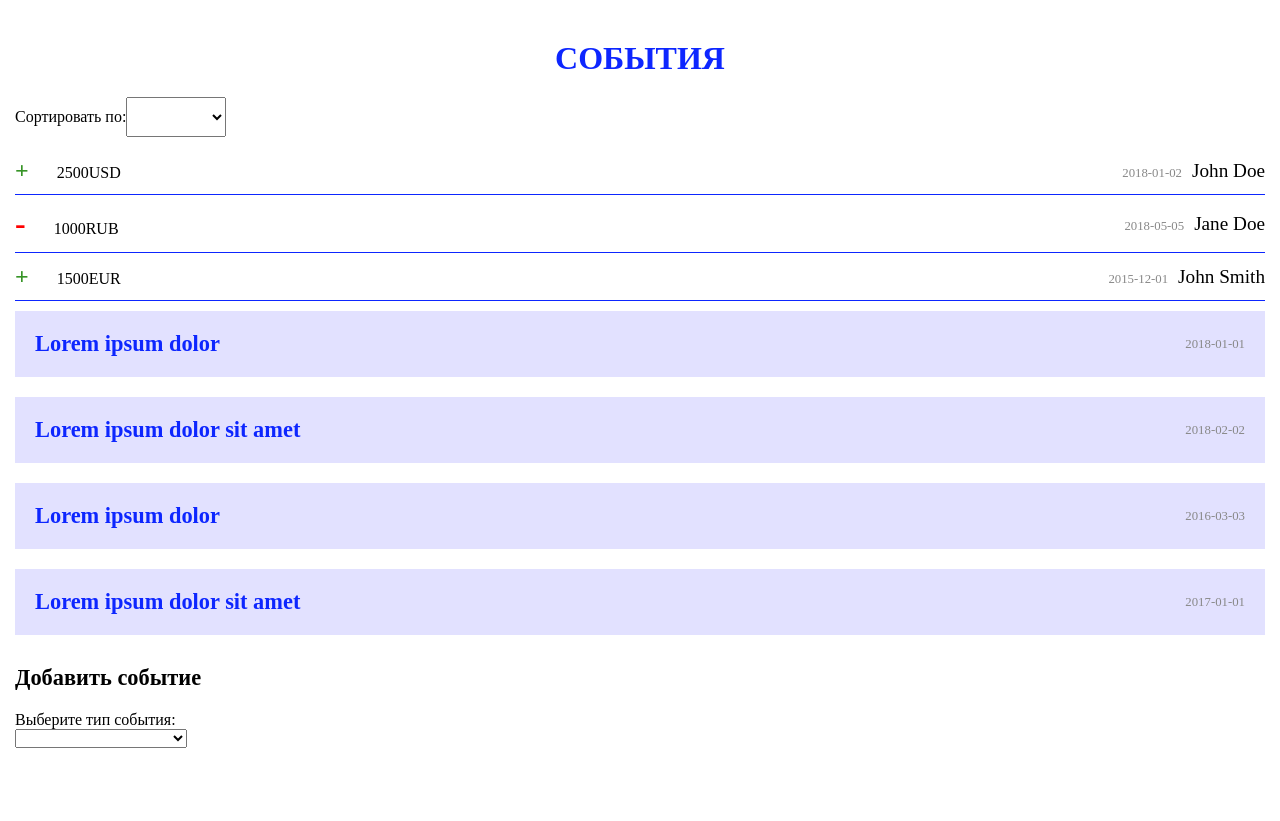
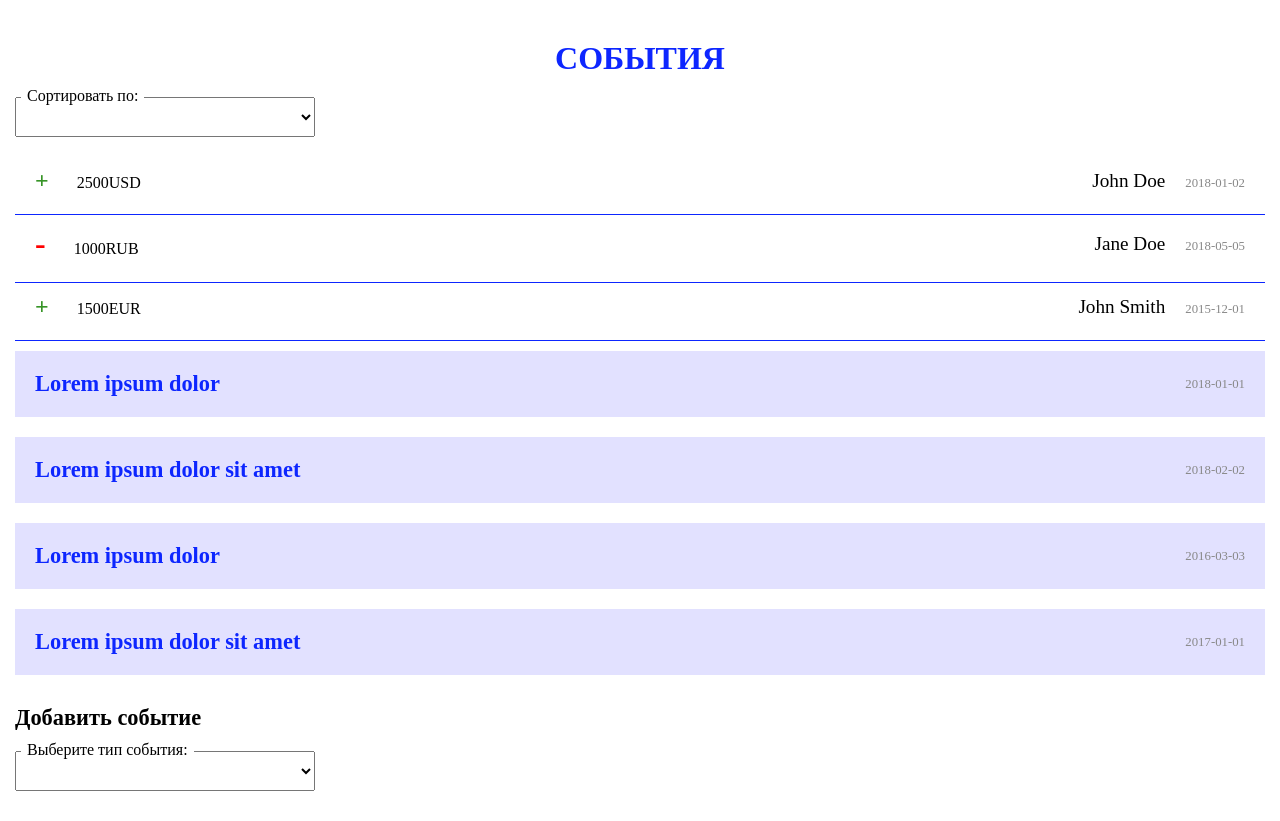
Before and after one commit to elena-dragunova/TimelineEvents, an Angular app: page / in a window 1280 px wide. Before the commit the page ends 800 px from the top, so only its background shows below. Built offline with nearby package versions, Linux system fonts and the light colour scheme.

Commit message:
Forms styling

```diff
--- a/src/app/add-event-form/add-event-form.component.html
+++ b/src/app/add-event-form/add-event-form.component.html
@@ -1,7 +1,7 @@
 <div>
     <h4>Добавить событие</h4>
-    <form>
-        <p>Выберите тип события:</p>
+    <form class="form-field select-field">
+        <label>Выберите тип события:</label>
         <select ngModel name="selectType" #selectType="ngModel" (change)="selectEventType(selectType)">
             <option value="news">Новость</option>
             <option value="transaction">Финансовая транзакция</option>
@@ -14,16 +14,16 @@
         <div class="form-field">
             <label for="newsTitle">Заголовок новости</label>
             <input type="text" ngModel name="newsTitle" #newsTitle="ngModel" id="newsTitle" required>
+            <div *ngIf="newsTitle.touched && newsTitle.invalid" class="error-message">Нужно ввести заголовок для новости.</div>
         </div>
 
-        <div *ngIf="newsTitle.touched && newsTitle.invalid">Нужно ввести заголовок для новости.</div>
+
 
         <div class="form-field">
             <label for="newsContent">Содержание новости</label>
             <textarea ngModel name="newsContent" #newsContent="ngModel" id="newsContent" required></textarea>
+            <div *ngIf="newsContent.touched && newsContent.invalid" class="error-message">Нужно ввести содержание новости.</div>
         </div>
-
-        <div *ngIf="newsContent.touched && newsContent.invalid">Нужно ввести содержание новости.</div>
 
         <button type="submit" class="submit-btn" [disabled]="newsForm.invalid">Добавить</button>
 
@@ -32,48 +32,43 @@
     <form #transactionForm="ngForm" (submit)="submitTransaction(transactionForm)" class="add-event add-transaction"
           *ngIf="addingType === 'transaction'">
 
-        <div class="form-field">
-            <p>Выберите, приход или расход</p>
+        <div class="form-field select-field">
+            <label>Приход / расход</label>
             <select ngModel name="selectFlow" #selectFlow="ngModel" required>
                 <option value="+">приход</option>
                 <option value="-">расход</option>
             </select>
+            <div *ngIf="selectFlow.touched && selectFlow.invalid" class="error-message">Нужно выбрать приход или расход.</div>
         </div>
 
-        <div *ngIf="selectFlow.touched && selectFlow.invalid">Нужно выбрать приход или расход.</div>
-
-        <div class="form-field">
-            <p>Выберите валюту</p>
+        <div class="form-field select-field">
+            <label>Валюта</label>
             <select ngModel name="selectCurrency" #selectCurrency="ngModel"
                     required>
                 <option value="EUR">EUR</option>
                 <option value="USD">USD</option>
                 <option value="RUB">RUB</option>
             </select>
+            <div *ngIf="selectCurrency.touched && selectCurrency.invalid" class="error-message">Нужно выбрать валюту.</div>
         </div>
 
-        <div *ngIf="selectCurrency.touched && selectCurrency.invalid">Нужно выбрать валюту.</div>
-
-        <div class="form-field">
+        <div class="form-field number-field">
             <label for="sum">Сумма</label>
             <input type="number" ngModel name="sum" #sum="ngModel" id="sum" required>
+            <div *ngIf="sum.touched && sum.invalid" class="error-message">Нужно ввести сумму.</div>
         </div>
-
-        <div *ngIf="sum.touched && sum.invalid">Нужно ввести сумму.</div>
 
         <div class="form-field">
             <label for="person">Контрагент</label>
             <input type="text" ngModel name="person" #person="ngModel" id="person" required>
+            <div *ngIf="person.touched && person.invalid" class="error-message">Нужно ввести контрагента.</div>
         </div>
-
-        <div *ngIf="person.touched && person.invalid">Нужно ввести контрагента.</div>
 
         <div class="form-field">
             <label for="description">Описание</label>
             <input type="text" ngModel name="description" #description="ngModel" id="description" required>
+            <div *ngIf="description.touched && description.invalid" class="error-message">Нужно ввести описание транзакции.</div>
         </div>
-
-        <div *ngIf="description.touched && description.invalid">Нужно ввести описание транзакции.</div>
 
         <button type="submit" class="submit-btn" [disabled]="transactionForm.invalid">Добавить</button>
 
--- a/src/app/add-event-form/add-event-form.component.scss
+++ b/src/app/add-event-form/add-event-form.component.scss
@@ -6,4 +6,62 @@ h4 {
 
 .add-event {
   margin-top:20px;
+  padding-bottom:30px;
+  display: flex;
+  flex-flow: row wrap;
+  justify-content: space-between;
 }
+
+
+.form-field input {
+  width:100%;
+  height:40px;
+  padding-left:6px;
+}
+
+.form-field textarea {
+  padding-left:6px;
+  padding-top:10px;
+  width:100%;
+  height:80px;
+}
+
+.add-event .form-field.select-field,
+.add-event .form-field.number-field {
+  width:30%;
+}
+
+.add-event select {
+  width:100%;
+}
+
+.error-message {
+  margin-top:6px;
+  color: red;
+  font-size:1em;
+}
+
+.submit-btn {
+  width:180px;
+  height:40px;
+  margin-top:10px;
+  border-radius: 10px;
+  background-color: #0d26ff;
+  color: #fff;
+  text-transform: uppercase;
+  text-align: center;
+  border: none;
+  outline:none;
+  cursor: pointer;
+}
+
+.submit-btn:hover,
+.submit-btn:focus,
+.submit-btn:active {
+  background-color: lighten(#0d26ff, 20%);
+}
+
+.submit-btn[disabled] {
+  background-color: #707070;
+  cursor: default;
+}
--- a/src/app/events/events.component.html
+++ b/src/app/events/events.component.html
@@ -1,6 +1,6 @@
 <div class="events">
-  <form class="sorting">
-    <p>Сортировать по: </p>
+  <form class="sorting form-field select-field">
+    <label>Сортировать по: </label>
     <select ngModel name="select" #select="ngModel" (change)="sortEvents(select)">
       <option value="type">типу</option>
       <option value="date">дате</option>
@@ -35,9 +35,8 @@
         </div>
 
         <div class="right">
+          <span class="transaction-item_person">{{ event.person }}</span>
           <span class="date">{{ event.date }}</span>
-          <span class="transaction-item_person">{{ event.person }}</span>
-
         </div>
 
       </div>
--- a/src/app/events/events.component.scss
+++ b/src/app/events/events.component.scss
@@ -58,7 +58,8 @@
 
 .transaction-item {
   margin-bottom:10px;
-  padding-bottom:10px;
+  padding:20px;
+  padding-top:0;
   border-bottom:1px solid #0d26ff;
 }
 
@@ -91,7 +92,7 @@
 
 .transaction-item_person {
   font-size:1.2em;
-  padding-left:10px;
+  padding-right:20px;
 }
 
 .transaction-item_more {
@@ -122,18 +123,3 @@
   outline:none;
   cursor: pointer;
 }
-
-.sorting {
-  margin-bottom:20px;
-}
-
-.sorting p {
-  display: inline-block;
-}
-
-.sorting select {
-  width:100px;
-  height:40px;
-  outline:none;
-  padding-left:6px;
-}
--- a/src/styles.scss
+++ b/src/styles.scss
@@ -11,3 +11,24 @@ h1, h2, h3, h4, h5, h6, p {
   max-width: 1250px;
   margin: 0 auto;
 }
+
+select {
+  width:300px;
+  height:40px;
+  outline:none;
+  padding-left:6px;
+}
+
+.form-field {
+  width:100%;
+  margin-bottom:30px;
+  position: relative;
+}
+
+.form-field label {
+  position: absolute;
+  top:-10px;
+  left:6px;
+  background-color: #fff;
+  padding:0 6px;
+}
```
Also changed, not shown: src/app/app.component.scss (line endings or trailing spaces).
